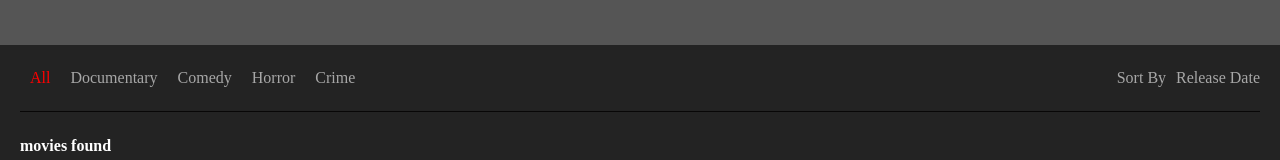
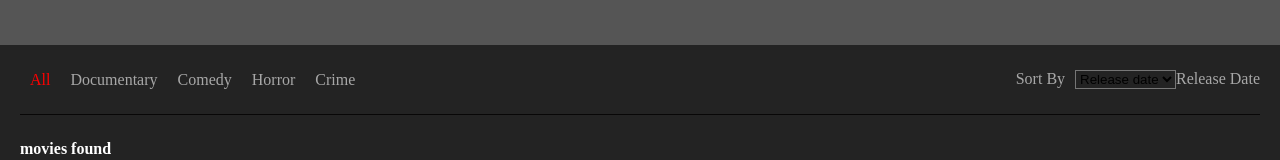
Before and after one commit to intellectualDarknet/twilight, a React app: page / in a window 1280 px wide. Shown: the part 363-523 px from the top of the page. Built offline with nearby package versions, Linux system fonts and the light colour scheme.

Commit message:
feat: configure search request

```diff
--- a/src/App.tsx
+++ b/src/App.tsx
@@ -3,9 +3,10 @@ import Modal from './components/modal/modal'
 import UI from './components/ui/ui'
 
 interface IAppState {
-  input: string
+  search: string
   passingElement: JSX.Element | undefined
   type: string
+  sorting: string
 }
 
 interface IAppProps {
@@ -17,17 +18,27 @@ export default class App extends React.Component<IAppProps, IAppState> {
     super(props)
 
     this.state = {
-      input: '',
+      search: '',
       passingElement: undefined,
-      type: 'all'
+      type: 'all',
+      sorting: ''
     }
+  }
+
+  public changeSearchParams = (field: string, value: string) => {
+    this.setState((prev) => {
+      return {
+        ...prev,
+        [field]: value,
+      }
+    })
   }
 
   changeState = (value: string): void => {
     this.setState((prev) => {
       return {
         ...prev,
-        input: value,
+        search: value,
       }
     })
   }
@@ -41,6 +52,15 @@ export default class App extends React.Component<IAppProps, IAppState> {
     })
   }
 
+  changeSorting = (sort: string): void => {
+    this.setState((prev) => {
+      return {
+        ...prev,
+        sorting: sort,
+      }
+    })
+  }
+
   public toggleModal = (value: JSX.Element): void => {
     this.setState((prev) => {
       return {
@@ -49,8 +69,6 @@ export default class App extends React.Component<IAppProps, IAppState> {
       }
     })
   }
-
-  // restructure other modals!
 
   public onClickFunction = (event: SyntheticEvent):void => {
     const target = event.target as HTMLElement
@@ -68,7 +86,7 @@ export default class App extends React.Component<IAppProps, IAppState> {
     return (
       <>
         {this.state.passingElement && <Modal onClickFunction={this.onClickFunction} passingElement={this.state.passingElement} toggleModal={this.toggleModal}/>}
-        <UI changeType={this.changeType} toggleModal={this.toggleModal} onInputChange={this.changeState} />
+        <UI changeSorting={this.changeSorting} changeType={this.changeType} toggleModal={this.toggleModal} onSearchChange={this.changeState} />
       </>
     )
   }
--- a/src/components/body/body.tsx
+++ b/src/components/body/body.tsx
@@ -5,6 +5,7 @@ import './body.scss'
 interface IBodyProps {
   props?: string
   changeType: Function
+  changeSorting: Function
 }
 
 interface IBodyState {
@@ -19,7 +20,7 @@ class Body extends React.Component<IBodyProps, IBodyState> {
   render(): JSX.Element {
     return (
       <div className='body'>
-        <Modes changeType={this.props.changeType}/>
+        <Modes changeSorting={this.props.changeSorting} changeType={this.props.changeType}/>
         <div className='body__underline'></div>
         <div className='body__found'>
           <span className='body__number'></span>
--- a/src/components/header/header.tsx
+++ b/src/components/header/header.tsx
@@ -6,7 +6,7 @@ import './header.scss'
 
 interface IHeaderProps {
   showModal: Function
-  onInputChange: Function
+  onSearchChange: Function
 }
 
 class Header extends React.Component<IHeaderProps> {
@@ -28,7 +28,7 @@ class Header extends React.Component<IHeaderProps> {
           <div className='header__writing'>FIND YOUR MOVIE</div>
           <div className='header__main'>
             <Input
-              onInputChange={this.props.onInputChange}
+              onInputChange={this.props.onSearchChange}
               placeholder={'What do you want to watch?'}
             />
             <Button onClick={() => {}} type='full' text='SEARCH' />
--- a/src/components/modes/modes.scss
+++ b/src/components/modes/modes.scss
@@ -29,4 +29,8 @@
       opacity: 1;
     }
   }
+
+  &__select {
+    background: #232323;
+  }
 }
--- a/src/components/modes/modes.tsx
+++ b/src/components/modes/modes.tsx
@@ -1,10 +1,12 @@
 import classNames from 'classnames'
 import React, { SyntheticEvent } from 'react'
+import Select from '../select/select'
 import './modes.scss'
 
 interface IModesProps {
   props?: string
   changeType: Function
+  changeSorting: Function
 }
 
 interface IModesState {
@@ -24,9 +26,11 @@ class Modes extends React.Component<IModesProps, IModesState> {
     this.setState({
       type: (event.target as HTMLElement).id
     })
-
   }
 
+  public onChangeSelect = (event: SyntheticEvent) => {
+    this.props.changeSorting((event.target as HTMLSelectElement).value)
+  }
 
   render(): JSX.Element {
     return (
@@ -43,6 +47,7 @@ class Modes extends React.Component<IModesProps, IModesState> {
           </div>
           <div className='modes__sort-n-date'>
             <span className='modes__type'>Sort By</span>
+            <Select onChangeSelect={this.onChangeSelect} array={["Release date",2021,2020,2019,2018,2017]} class='modes__select'/>
             <span className='modes__sort'>Release Date</span>
           </div>
         </div>
--- /dev/null
+++ b/src/components/select/select.scss
@@ -0,0 +1,3 @@
+.select {
+
+}
--- /dev/null
+++ b/src/components/select/select.tsx
@@ -0,0 +1,29 @@
+import React from 'react'
+import './select.scss'
+
+interface ISelectProps {
+  array: (number | string)[],
+  class: string
+  onChangeSelect: Function
+}
+
+interface ISelectState {
+
+}
+
+export default class Select extends React.Component<ISelectProps, ISelectState> {
+  // constructor() {
+  //   super()
+  // }
+
+
+  render(): JSX.Element {
+    return (
+      <>
+        <select onChange={(e) => {this.props.onChangeSelect(e)}} className={`${this.props.class} select`}>
+          {this.props.array.map((value, i) => <option key={i} value={value != 'Release date' ? value : ''} className='select__option'>{value}</option>)  }
+        </select>
+      </>
+    )
+  }
+}
--- a/src/components/ui/ui.tsx
+++ b/src/components/ui/ui.tsx
@@ -7,8 +7,9 @@ import './ui.scss'
 
 interface IUIProps {
   toggleModal: Function
-  onInputChange: Function
+  onSearchChange: Function
   changeType: Function
+  changeSorting: Function
 }
 
 interface IUIState {
@@ -26,7 +27,7 @@ class UI extends React.Component<IUIProps, IUIState> {
 
 
 
-  public onInputChange = (value: string) => {
+  public onSearchChange = (value: string) => {
 
   }
 
@@ -35,8 +36,8 @@ class UI extends React.Component<IUIProps, IUIState> {
       <>
       <div className='ui'>
         <div className='ui__wrapper'>
-          <Header showModal={this.props.toggleModal} onInputChange={this.onInputChange} />
-          <Body changeType={this.props.changeType} />
+          <Header showModal={this.props.toggleModal} onSearchChange={this.onSearchChange} />
+          <Body changeSorting={this.props.changeSorting} changeType={this.props.changeType} />
         </div>
       </div>
       </>
```
